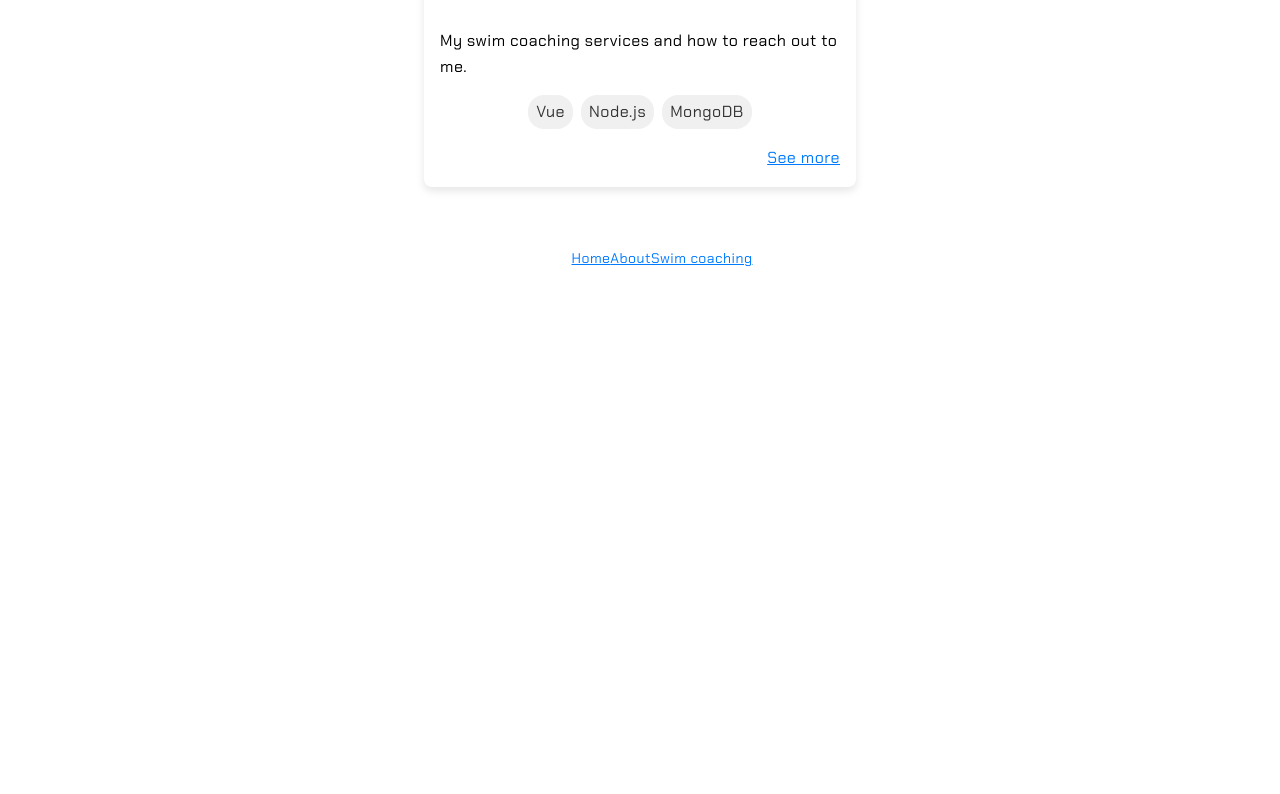
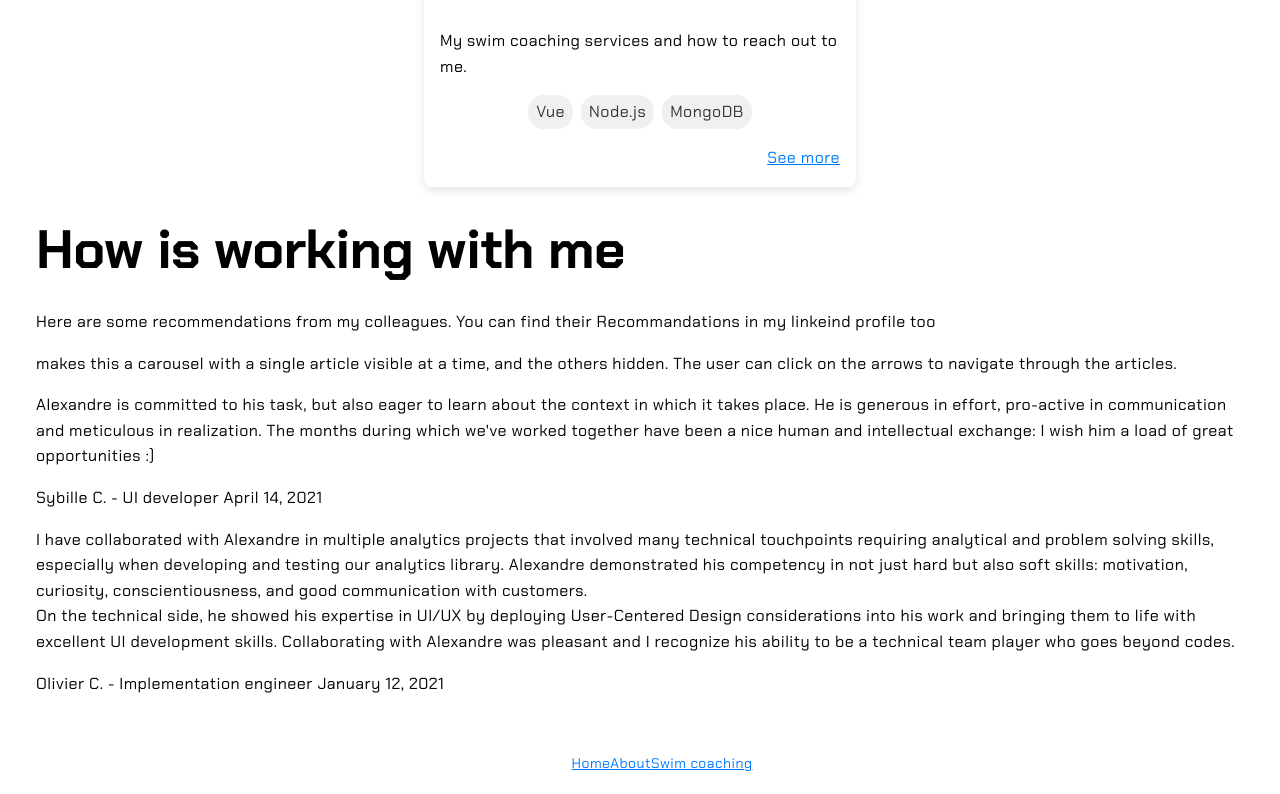
Before and after one commit to AlexGreau/Portfolio, a Vue app: page / in a window 1280 px wide. Shown: the part 1113-1907 px from the top of the page. Before the commit the page ends 1402 px from the top, so only its background shows below. Built offline with nearby package versions, Linux system fonts and the light colour scheme.

Commit message:
feat: recs skeleton

```diff
--- /dev/null
+++ b/src/components/sections/Recommandations.vue
@@ -0,0 +1,46 @@
+<template>
+  <section class="recs">
+    <h2>How is working with me</h2>
+
+    <p>Here are some recommendations from my colleagues. You can find their Recommandations in my linkeind profile too</p>
+    <div>
+        makes this a carousel with a single article visible at a time, and the others hidden. The user can click on the arrows to navigate through the articles.
+      <article>
+        <p>
+          Alexandre is committed to his task, but also eager to learn about the context in which it
+          takes place. He is generous in effort, pro-active in communication and meticulous in
+          realization. The months during which we've worked together have been a nice human and
+          intellectual exchange: I wish him a load of great opportunities :)
+        </p>
+        <p class="author">
+            Sybille C. - UI developer <span>April 14, 2021</span>
+        </p>
+      </article>
+      <article>
+        <p>
+          I have collaborated with Alexandre in multiple analytics projects that involved many
+          technical touchpoints requiring analytical and problem solving skills, especially when
+          developing and testing our analytics library. Alexandre demonstrated his competency in not
+          just hard but also soft skills: motivation, curiosity, conscientiousness, and good
+          communication with customers. <br />
+          On the technical side, he showed his expertise in UI/UX by deploying User-Centered Design
+          considerations into his work and bringing them to life with excellent UI development
+          skills. Collaborating with Alexandre was pleasant and I recognize his ability to be a
+          technical team player who goes beyond codes.
+        </p>
+        <p class="author">
+            Olivier C. - Implementation engineer <span>January 12, 2021</span>
+        </p>
+      </article>
+    </div>
+  </section>
+</template>
+<style scoped lang="scss">
+.recs {
+    article {
+        p {
+
+        }
+    }
+}
+</style>
--- a/src/views/HomeView.vue
+++ b/src/views/HomeView.vue
@@ -99,10 +99,12 @@
     <section class="projects">
       <ProjectCard v-for="project in projects" :key="project.id" :project="project" />
     </section>
+    <Recommendations />
   </main>
 </template>
 <script setup lang="ts">
 import ProjectCard from '@/components/cards/ProjectCard.vue'
+import Recommendations from '@/components/sections/recommandations.vue'
 import { ref } from 'vue'
 import type { Project } from '@/model/Project'
 
```
